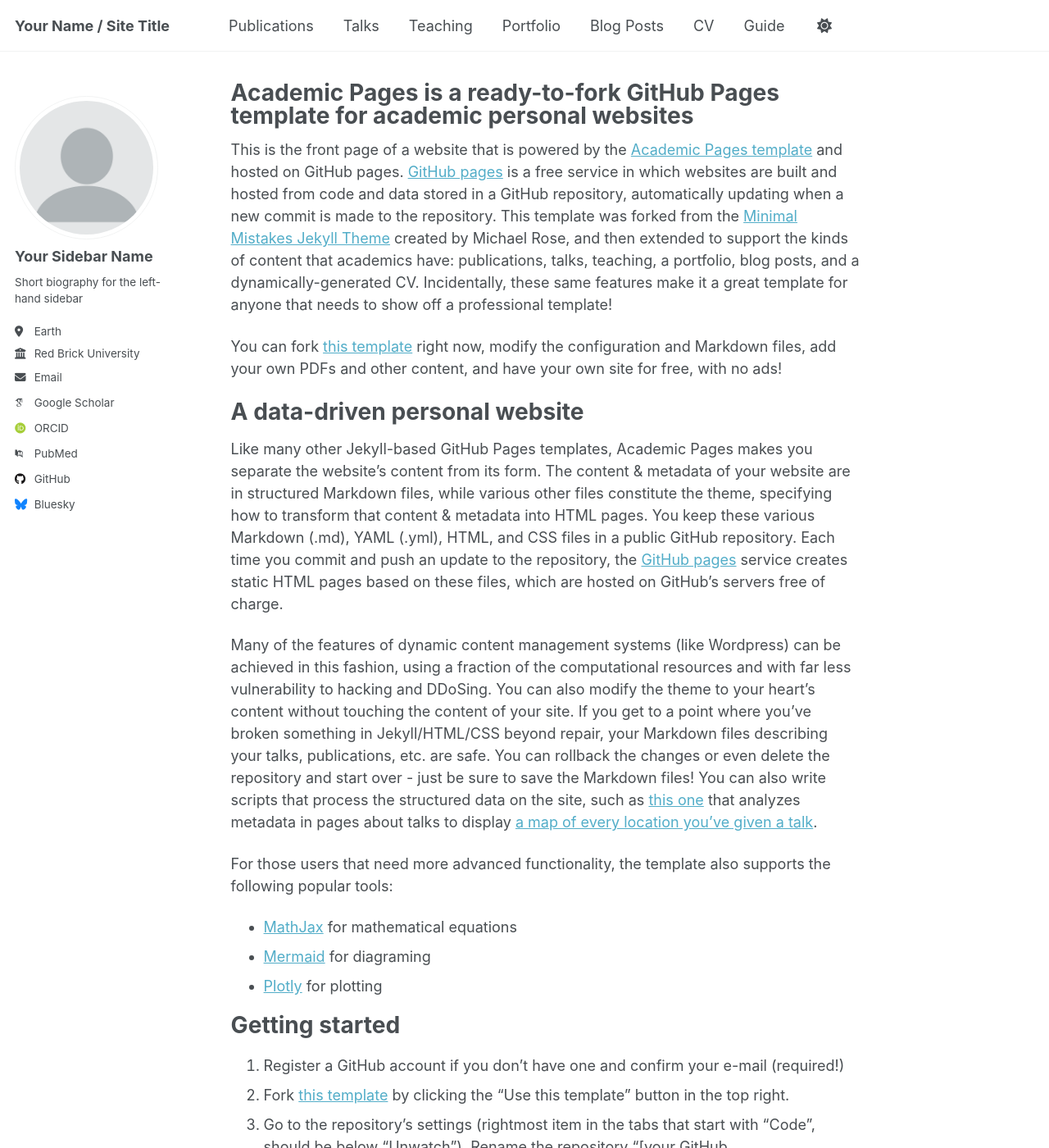
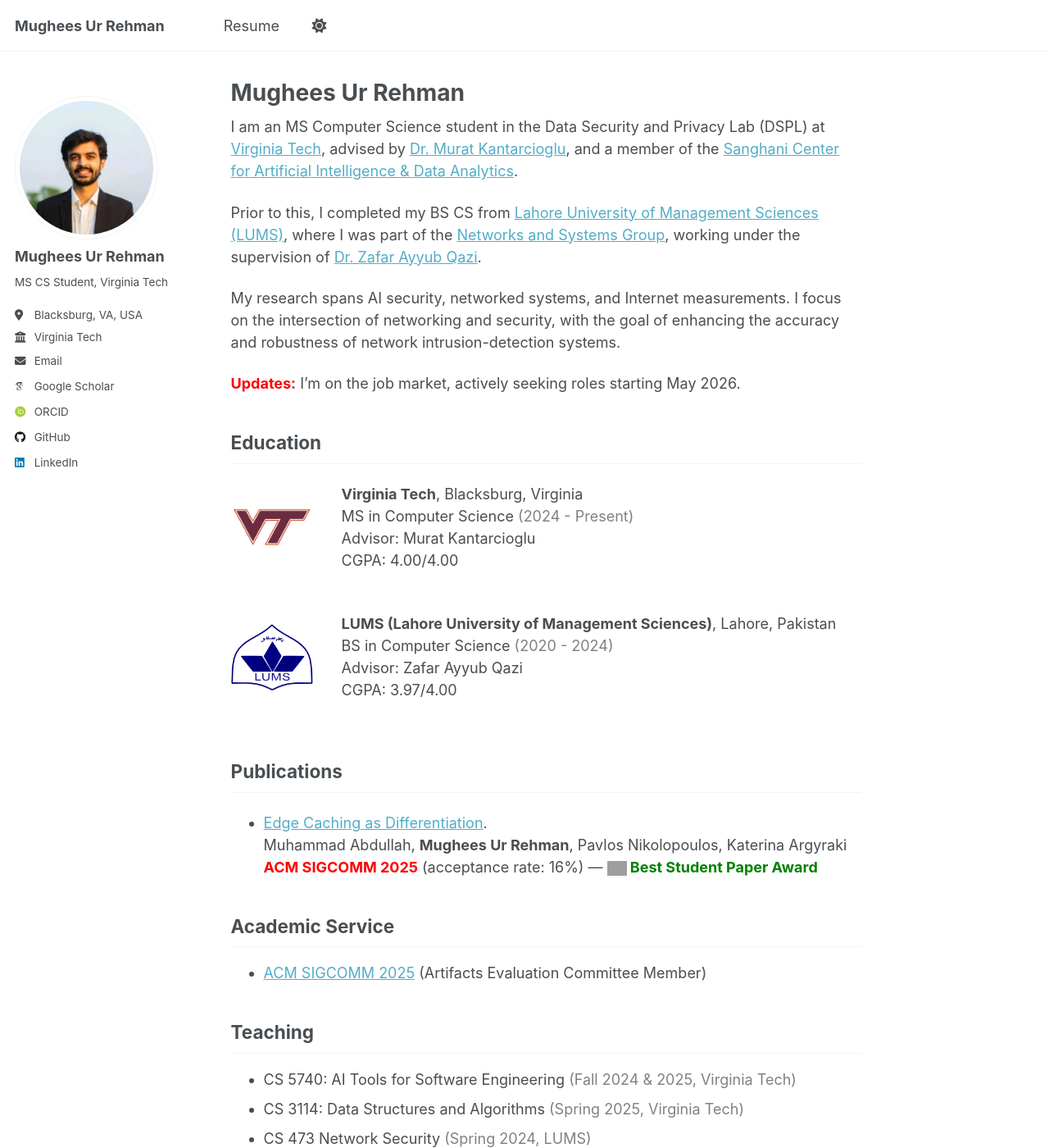
Before and after one commit to mughees-urrehman/mughees-urrehman.github.io, a Jekyll site: the page built from _pages/about.md, in a window 1280 px wide and 1400 px high. Shown: the whole window at 82% size. Built offline with Jekyll 4.4.1, drawn with Linux system fonts in a browser that asks for light colours; some web fonts are replaced; a script that is not in the unit is left out; some of the changed text lies outside the part shown; grey boxes are pictures that could not be loaded.

Commit message:
Updated template

```diff
--- a/_config.yml
+++ b/_config.yml
@@ -9,38 +9,38 @@
 # Basic Site Settings
 locale                   : "en-US"
 site_theme               : "default" # Currently available options are "default", "air"
-title                    : "Your Name / Site Title"
+title                    : "Mughees Ur Rehman"
 title_separator          : "-"
-name                     : &name "Your Name"
-description              : &description "Your Name's academic portfolio"   # Update this with a general description of your site, this is the default if not overridden by a page
-url                      : https://academicpages.github.io # The base hostname & protocol for your site e.g. "https://[your GitHub username].github.io",
+name                     : &name "Mughees Ur Rehman"
+description              : &description "portfolio"   # Update this with a general description of your site, this is the default if not overridden by a page
+url                      : https://mughees-urrehman.github.io # The base hostname & protocol for your site e.g. "https://[your GitHub username].github.io",
                                                            # or if you already have some other page hosted on Github then use "https://[your GitHub username].github.io/[Your Repo Name]"
 baseurl                  : "" # the subpath of your site, e.g. "/blog"
-repository               : "academicpages/academicpages.github.io"
+repository               : "https://github.com/mughees-urrehman/mughees-urrehman.github.io"
 
 # Site Author - The following control what appear as part of the author content on the side bar.
 #               If a field is blank the icon and link will not appear, otherwise it will be shown.
 #               Additional customization can be done by editing /_includes/author-profile.html
 author:
   # Biographic information
-  avatar           : "profile.png"
-  name             : "Your Sidebar Name"
+  avatar           : "profile.jpeg"
+  name             : "Mughees Ur Rehman"
   pronouns         : # example: "she/her"
-  bio              : "Short biography for the left-hand sidebar"
-  location         : "Earth"
-  employer         : "Red Brick University"
+  bio              : "MS CS Student, Virginia Tech"
+  location         : "Blacksburg, VA, USA"
+  employer         : "Virginia Tech"
   uri              : # URL
-  email            : "none@example.org"
+  email            : "mughees@vt.edu"
 
   # Academic websites
   academia         : # URL
   arxiv            : # URL - Update with the correct link to your profile
-  googlescholar    : "https://scholar.google.com/citations?user=PS_CX0AAAAAJ"
+  googlescholar    : "https://scholar.google.com/citations?user=urOQV5UAAAAJ&hl=en"
   inspire-hep      : # URL
   impactstory      : # URL
-  orcid            : "http://orcid.org/yourorcidurl"
+  orcid            : "http://orcid.org/0009-0000-4653-2668"
   semantic         : # URL
-  pubmed           : "https://www.ncbi.nlm.nih.gov/pubmed/?term=john+snow"
+  pubmed           : # URL
   researchgate     : # URL
   scopus           : # URL
 
@@ -48,13 +48,13 @@ author:
   bitbucket        : # Username - Update with your username on the site
   codepen          : # Username
   dribbble         : # Username
-  github           : "academicpages"
+  github           : "mughees-urrehman"
   kaggle           : # Username
   stackoverflow    : # User number or user number and name (i.e., use "1" or "1/jeff-atwood")
 
   # Social media
   artstation       : # Username
-  bluesky          : "bsky.app" # Replace this with you Bluesky username
+  bluesky          : # Username
   facebook         : # Username
   flickr           : # Username
   foursquare       : # Username
@@ -63,7 +63,7 @@ author:
   keybase          : # Username
   instagram        : # Username
   lastfm           : # Username
-  linkedin         : # Username
+  linkedin         : mughees-ur-rehman
   mastodon         : # URL
   medium           : # URL
   pinterest        : # Username
--- a/_includes/footer.html
+++ b/_includes/footer.html
@@ -1,25 +1,33 @@
 {% include base_path %}
 
-{% if site.author.github or site.author.bitbucket or site.atom_feed.hide != true %}
+<!-- {% if site.author.github or site.author.bitbucket or site.atom_feed.hide != true %} -->
 <div class="page__footer-follow">
   <ul class="social-icons">
-    {% if site.data.ui-text[site.locale].follow_label %}
+    <!-- {% if site.data.ui-text[site.locale].follow_label %}
       <li><strong>{{ site.data.ui-text[site.locale].follow_label }}</strong></li>
-    {% endif %}
+    {% endif %} -->
     {% if site.author.github %}
       <li><a href="http://github.com/{{ site.author.github }}"><i class="fab fa-github" aria-hidden="true"></i> GitHub</a></li>
     {% endif %}
-    {% if site.author.bitbucket %}
+    {% if site.author.linkedin %}
+      <li>
+        <a href="https://www.linkedin.com/in/{{ site.author.linkedin }}">
+          <i class="fab fa-linkedin" aria-hidden="true"></i> LinkedIn
+        </a>
+      </li>
+    {% endif %}
+
+    <!-- {% if site.author.bitbucket %}
       <li><a href="http://bitbucket.org/{{ site.author.bitbucket }}"><i class="fab fa-bitbucket" aria-hidden="true"></i> Bitbucket</a></li>
-    {% endif %}
-    {% if site.atom_feed.hide != true %}
+    {% endif %} -->
+    <!-- {% if site.atom_feed.hide != true %}
     <li><a href="{% if site.atom_feed.path %}{{ site.atom_feed.path }}{% else %}{{ base_path }}/feed.xml{% endif %}"><i class="fa fa-fw fa-rss-square" aria-hidden="true"></i> {{ site.data.ui-text[site.locale].feed_label | default: "Feed" }}</a></li>
-    {% endif %}
+    {% endif %} -->
   </ul>
 </div>
 {% endif %}
 
 <div class="page__footer-copyright">
   &copy; {{ site.time | date: '%Y' }} {{ site.name | default: site.title }}, {{ site.data.ui-text[site.locale].powered_by | default: "Powered by" }} <a href="http://jekyllrb.com" rel="nofollow">Jekyll</a> &amp; <a href="https://github.com/academicpages/academicpages.github.io">AcademicPages</a>, a fork of <a href="https://mademistakes.com/work/minimal-mistakes-jekyll-theme/" rel="nofollow">Minimal Mistakes</a>.<br />
-  Site last updated {{ "now" | date: '%Y-%m-%d' }}
+  Last updated {{ "now" | date: '%Y-%m-%d' }}
 </div>
--- a/_includes/footer/custom.html
+++ b/_includes/footer/custom.html
@@ -1,6 +1,6 @@
 <!-- start custom footer snippets -->
 
-<a href="/sitemap/">Sitemap</a>
+<!-- <a href="/sitemap/">Sitemap</a> -->
 
 <!-- Support for MatJax -->
 <script defer src="https://cdnjs.cloudflare.com/polyfill/v3/polyfill.min.js?features=es6"></script>
--- a/_pages/about.md
+++ b/_pages/about.md
@@ -1,56 +1,106 @@
 ---
 permalink: /
-title: "Academic Pages is a ready-to-fork GitHub Pages template for academic personal websites"
+title: "Mughees Ur Rehman"
 author_profile: true
 redirect_from:
   - /about/
   - /about.html
 ---
+I am an MS Computer Science student in the Data Security and Privacy Lab (DSPL) at [Virginia Tech](https://cs.vt.edu/), advised by [Dr. Murat Kantarcioglu](https://www.kantarcioglu.net/), and a member of the [Sanghani Center for Artificial Intelligence & Data Analytics](https://sanghani.cs.vt.edu/people/students/mughees-ur-rehman.html).
 
-This is the front page of a website that is powered by the [Academic Pages template](https://github.com/academicpages/academicpages.github.io) and hosted on GitHub pages. [GitHub pages](https://pages.github.com) is a free service in which websites are built and hosted from code and data stored in a GitHub repository, automatically updating when a new commit is made to the repository. This template was forked from the [Minimal Mistakes Jekyll Theme](https://mmistakes.github.io/minimal-mistakes/) created by Michael Rose, and then extended to support the kinds of content that academics have: publications, talks, teaching, a portfolio, blog posts, and a dynamically-generated CV. Incidentally, these same features make it a great template for anyone that needs to show off a professional template!
 
- You can fork [this template](https://github.com/academicpages/academicpages.github.io) right now, modify the configuration and Markdown files, add your own PDFs and other content, and have your own site for free, with no ads!
+Prior to this, I completed my BS CS from [Lahore University of Management Sciences (LUMS)](https://lums.edu.pk/), where I was part of the [Networks and Systems Group](https://nsg.lums.edu.pk/), working under the supervision of [Dr. Zafar Ayyub Qazi](https://web.lums.edu.pk/~zafar/).
 
-A data-driven personal website
-======
-Like many other Jekyll-based GitHub Pages templates, Academic Pages makes you separate the website's content from its form. The content & metadata of your website are in structured Markdown files, while various other files constitute the theme, specifying how to transform that content & metadata into HTML pages. You keep these various Markdown (.md), YAML (.yml), HTML, and CSS files in a public GitHub repository. Each time you commit and push an update to the repository, the [GitHub pages](https://pages.github.com/) service creates static HTML pages based on these files, which are hosted on GitHub's servers free of charge.
+My research spans AI security, networked systems, and Internet measurements. I focus on the intersection of networking and security, with the goal of enhancing the accuracy and robustness of network intrusion-detection systems.
 
-Many of the features of dynamic content management systems (like Wordpress) can be achieved in this fashion, using a fraction of the computational resources and with far less vulnerability to hacking and DDoSing. You can also modify the theme to your heart's content without touching the content of your site. If you get to a point where you've broken something in Jekyll/HTML/CSS beyond repair, your Markdown files describing your talks, publications, etc. are safe. You can rollback the changes or even delete the repository and start over - just be sure to save the Markdown files! You can also write scripts that process the structured data on the site, such as [this one](https://github.com/academicpages/academicpages.github.io/blob/master/talkmap.ipynb) that analyzes metadata in pages about talks to display [a map of every location you've given a talk](https://academicpages.github.io/talkmap.html).
+<strong style="color: red;">Updates:</strong> I'm on the job market, actively seeking roles starting May 2026.
+<br>
 
-For those users that need more advanced functionality, the template also supports the following popular tools:
-- [MathJax](https://www.mathjax.org/) for mathematical equations
-- [Mermaid](https://mermaid.js.org/) for diagraming
-- [Plotly](https://plotly.com/javascript/) for plotting
+## Education
+<a id="education"></a>
+<div style="display: flex; align-items: center;">
+  <img src="./../images/logo-vt.png" alt="Logo" style="width: 100px; height: auto;">
+  <span style="margin-left: 35px;">
+    <strong>Virginia Tech</strong>, Blacksburg, Virginia<br>
+    MS in Computer Science <span style="color:#808080;">(2024 - Present)</span> <br>
+    Advisor: Murat Kantarcioglu <br>
+    CGPA: 4.00/4.00<br>
+  </span>
+</div>
 
-Getting started
-======
-1. Register a GitHub account if you don't have one and confirm your e-mail (required!)
-1. Fork [this template](https://github.com/academicpages/academicpages.github.io) by clicking the "Use this template" button in the top right.
-1. Go to the repository's settings (rightmost item in the tabs that start with "Code", should be below "Unwatch"). Rename the repository "[your GitHub username].github.io", which will also be your website's URL.
-1. Set site-wide configuration and create content & metadata (see below -- also see [this set of diffs](http://archive.is/3TPas) showing what files were changed to set up [an example site](https://getorg-testacct.github.io) for a user with the username "getorg-testacct")
-1. Upload any files (like PDFs, .zip files, etc.) to the files/ directory. They will appear at https://[your GitHub username].github.io/files/example.pdf.
-1. Check status by going to the repository settings, in the "GitHub pages" section
+<br>
 
-Site-wide configuration
-------
-The main configuration file for the site is in the base directory in [_config.yml](https://github.com/academicpages/academicpages.github.io/blob/master/_config.yml), which defines the content in the sidebars and other site-wide features. You will need to replace the default variables with ones about yourself and your site's github repository. The configuration file for the top menu is in [_data/navigation.yml](https://github.com/academicpages/academicpages.github.io/blob/master/_data/navigation.yml). For example, if you don't have a portfolio or blog posts, you can remove those items from that navigation.yml file to remove them from the header.
+<div style="display: flex; align-items: center;">
+  <img src="./../images/logo-lums.png" alt="Logo" style="width: 100px; height: auto;">
+  <span style="margin-left: 35px;">
+    <strong>LUMS (Lahore University of Management Sciences)</strong>, Lahore, Pakistan<br>
+    BS in Computer Science <span style="color:#808080;">(2020 - 2024)</span> <br>
+    Advisor: Zafar Ayyub Qazi <br>
+    CGPA: 3.97/4.00<br>
+  </span>
+</div>
+<br>
 
-Create content & metadata
-------
-For site content, there is one Markdown file for each type of content, which are stored in directories like _publications, _talks, _posts, _teaching, or _pages. For example, each talk is a Markdown file in the [_talks directory](https://github.com/academicpages/academicpages.github.io/tree/master/_talks). At the top of each Markdown file is structured data in YAML about the talk, which the theme will parse to do lots of cool stuff. The same structured data about a talk is used to generate the list of talks on the [Talks page](https://academicpages.github.io/talks), each [individual page](https://academicpages.github.io/talks/2012-03-01-talk-1) for specific talks, the talks section for the [CV page](https://academicpages.github.io/cv), and the [map of places you've given a talk](https://academicpages.github.io/talkmap.html) (if you run this [python file](https://github.com/academicpages/academicpages.github.io/blob/master/talkmap.py) or [Jupyter notebook](https://github.com/academicpages/academicpages.github.io/blob/master/talkmap.ipynb), which creates the HTML for the map based on the contents of the _talks directory).
+## Publications
+<a id="publications"></a>
+* [Edge Caching as Differentiation](https://dl.acm.org/doi/10.1145/3718958.3754350).
+Muhammad Abdullah, **Mughees Ur Rehman**, Pavlos Nikolopoulos, Katerina Argyraki\
+<strong style="color: red;">ACM SIGCOMM 2025</strong> (acceptance rate: 16%) —
+<strong style="color: green;">
+  <img src="https://conferences.sigcomm.org/sigcomm/2025/img/icons/trophy.png"
+       alt="trophy"
+       style="height:1em;vertical-align:-0.2em;">
+  Best Student Paper Award
+</strong>
 
-**Markdown generator**
+## Academic Service {#service}
+* [ACM SIGCOMM 2025](https://conferences.sigcomm.org/sigcomm/2025/cf-artifacts/) (Artifacts Evaluation Committee Member)
 
-The repository includes [a set of Jupyter notebooks](https://github.com/academicpages/academicpages.github.io/tree/master/markdown_generator
-) that converts a CSV containing structured data about talks or presentations into individual Markdown files that will be properly formatted for the Academic Pages template. The sample CSVs in that directory are the ones I used to create my own personal website at stuartgeiger.com. My usual workflow is that I keep a spreadsheet of my publications and talks, then run the code in these notebooks to generate the Markdown files, then commit and push them to the GitHub repository.
+## Teaching {#teaching}
+* CS 5740: AI Tools for Software Engineering <span style="color:#808080;">(Fall 2024 & 2025, Virginia Tech)</span>
+* CS 3114: Data Structures and Algorithms <span style="color:#808080;">(Spring 2025, Virginia Tech)</span>
+* CS 473 Network Security <span style="color:#808080;">(Spring 2024, LUMS)</span>
+* CS 582 Distributed Systems & CS 535 Machine Learning <span style="color:#808080;">(Fall 2024, LUMS)</span>
+* CS 100 Computational Problem Solving & CS 210 Discrete Mathematics <span style="color:#808080;">(Fall 2023, LUMS)</span>
 
-How to edit your site's GitHub repository
-------
-Many people use a git client to create files on their local computer and then push them to GitHub's servers. If you are not familiar with git, you can directly edit these configuration and Markdown files directly in the github.com interface. Navigate to a file (like [this one](https://github.com/academicpages/academicpages.github.io/blob/master/_talks/2012-03-01-talk-1.md) and click the pencil icon in the top right of the content preview (to the right of the "Raw | Blame | History" buttons). You can delete a file by clicking the trashcan icon to the right of the pencil icon. You can also create new files or upload files by navigating to a directory and clicking the "Create new file" or "Upload files" buttons.
 
-Example: editing a Markdown file for a talk
-![Editing a Markdown file for a talk](/images/editing-talk.png)
+## Experience
+<div style="display: flex; align-items: center;">
+  <img src="./../images/analytics4everyone.jpeg" alt="Logo" style="width: 100px; height: auto;">
+  <span style="margin-left: 35px;">
+    <strong>Analytics 4 Everyone</strong> <span style="color:#808080;">(June 2025 - August 2025), USA</span> <br>
+    Software Engineering Intern <br>
+    Software Engineer Team
+  </span>
+</div>
 
-For more info
-------
-More info about configuring Academic Pages can be found in [the guide](https://academicpages.github.io/markdown/), the [growing wiki](https://github.com/academicpages/academicpages.github.io/wiki), and you can always [ask a question on GitHub](https://github.com/academicpages/academicpages.github.io/discussions). The [guides for the Minimal Mistakes theme](https://mmistakes.github.io/minimal-mistakes/docs/configuration/) (which this theme was forked from) might also be helpful.
+<br>
+
+<div style="display: flex; align-items: center;">
+  <img src="./../images/logo-epfl.png" alt="Logo" style="width: 100px; height: auto;">
+  <span style="margin-left: 35px;">
+    <strong>EPFL</strong><span style="color:#808080;"> (May 2024 - August 2024), Switzerland</span> <br>
+    Research Intern<br>
+    Network Architecture Lab (NAL)<br>
+  </span>
+</div>
+
+<br>
+
+<div style="display: flex; align-items: center;">
+  <img src="./../images/educative.jpeg" alt="Logo" style="width: 100px; height: auto;">
+  <span style="margin-left: 35px;">
+    <strong>Educative</strong>, Pakistan <span style="color:#808080;">(June 2023 - August 2023)</span><br>
+    Technical Content Engineer
+    <br>Answers Team
+  </span>
+</div>
+
+<br>
+
+## Awards & Honors
+
+* SIGCOMM 2025 [Best Student Paper Award](https://conferences.sigcomm.org/sigcomm/2025/program/papers-info/) <span style="color:#808080;">(September 2025)</span>
+* Tapia Conference 2025 Scholar held at Dallas, Texas <span style="color:#808080;">(September 2025)</span>
+* One of the 80 students selected globally for EPFL's Summer Internship (acceptance rate: 1.3%) <span style="color:#808080;">(Summer 2024)</span>
+* Dean's Honors List Award, LUMS <span style="color:#808080;">(2020 - 2024)</span>
```
Also changed, not shown: _data/navigation.yml (+36 -30 lines), images/analytics4everyone.jpeg (added), images/educative.jpeg (added), images/logo-epfl.png (added), images/logo-lums.png (added), images/logo-vt.png (added), images/profile.jpeg (added), images/profile.png (deleted), 1 other file.
